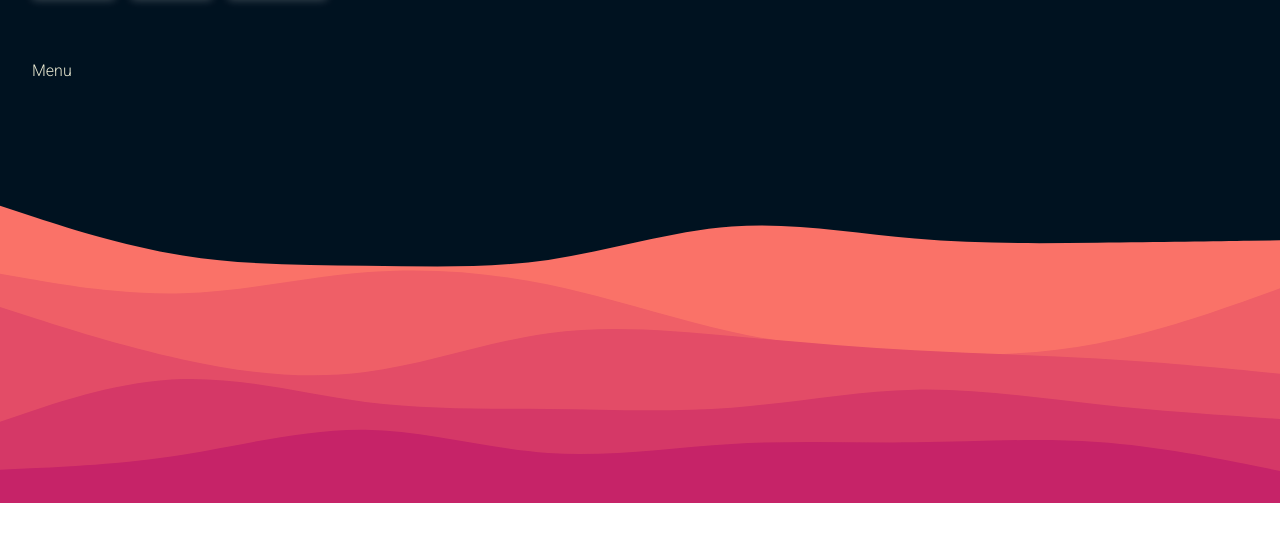
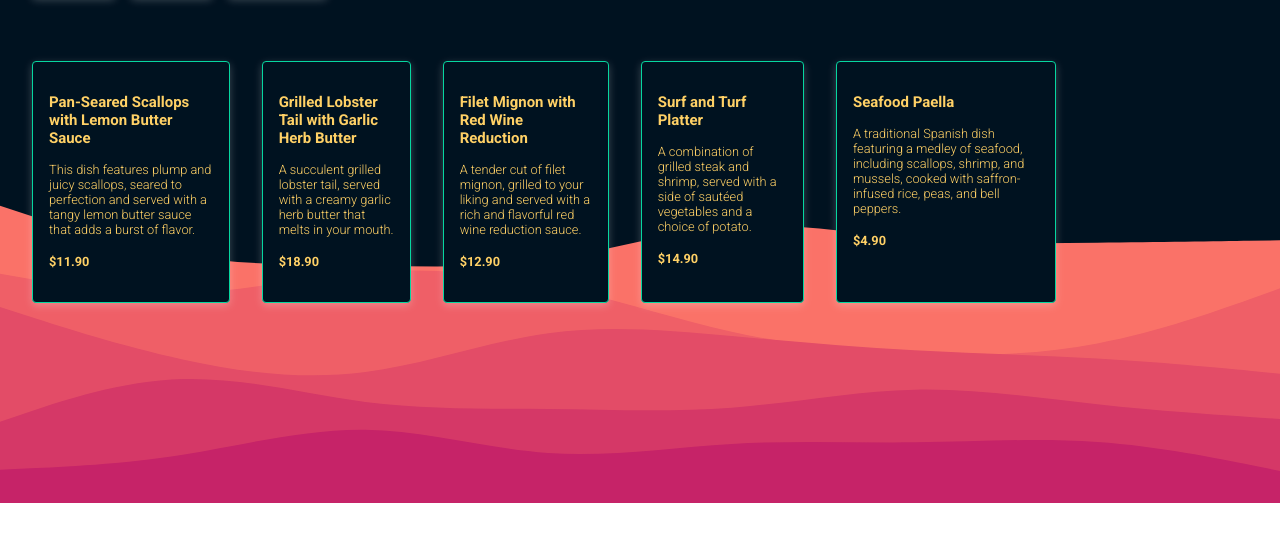
Before and after one commit to majkulmajkul/odin-restaurant, a website built with webpack: page dist/index.html in a window 1280 px wide. Both pictures are taken after a click on the button "Menu". Shown: the part 217-758 px from the top of the page. Built offline with nearby package versions, Linux system fonts and the light colour scheme.

Commit message:
Menu page ready

```diff
--- /dev/null
+++ b/src/renderDish.js
@@ -0,0 +1,19 @@
+export default function renderDish(dishObject) {
+  const dishCard = document.createElement("div");
+  dishCard.className = "dish-card";
+
+  const dishCardTitle = document.createElement("h3");
+  dishCardTitle.textContent = dishObject.name;
+
+  const dishCardText = document.createElement("p");
+  dishCardText.textContent = dishObject.description;
+
+  const dishCardPrice = document.createElement("h4");
+  dishCardPrice.textContent = dishObject.price;
+
+  dishCard.appendChild(dishCardTitle);
+  dishCard.appendChild(dishCardText);
+  dishCard.appendChild(dishCardPrice);
+
+  return dishCard;
+}
--- a/src/renderMenu.js
+++ b/src/renderMenu.js
@@ -1,18 +1,50 @@
 import { makeButtonsGenericExcept } from "./helperFunctions";
+import renderDish from "./renderDish";
 
 export default function renderMenu() {
   makeButtonsGenericExcept("#menu-button");
+  const dishes = [
+    {
+      name: "Pan-Seared Scallops with Lemon Butter Sauce",
+      description:
+        "This dish features plump and juicy scallops, seared to perfection and served with a tangy lemon butter sauce that adds a burst of flavor.",
+      price: "$11.90",
+    },
+    {
+      name: "Grilled Lobster Tail with Garlic Herb Butter",
+      description:
+        "A succulent grilled lobster tail, served with a creamy garlic herb butter that melts in your mouth.",
+      price: "$18.90",
+    },
+    {
+      name: "Filet Mignon with Red Wine Reduction",
+      description:
+        "A tender cut of filet mignon, grilled to your liking and served with a rich and flavorful red wine reduction sauce.",
+      price: "$12.90",
+    },
+    {
+      name: "Surf and Turf Platter",
+      description:
+        "A combination of grilled steak and shrimp, served with a side of sautéed vegetables and a choice of potato.",
+      price: "$14.90",
+    },
+    {
+      name: "Seafood Paella",
+      description:
+        "A traditional Spanish dish featuring a medley of seafood, including scallops, shrimp, and mussels, cooked with saffron-infused rice, peas, and bell peppers.",
+      price: "$4.90",
+    },
+  ];
+
   const currentMenuContent = document.querySelector(".current-menu-content");
   currentMenuContent.innerHTML = "";
-  currentMenuContent.textContent = "Menu";
+  const dishContainer = document.createElement("div");
+  dishContainer.className = "dish-container";
+
+  for (const dish of dishes) {
+    const thisDish = renderDish(dish);
+    dishContainer.appendChild(thisDish);
+  }
+
+  currentMenuContent.appendChild(dishContainer);
 }
-
-// "Pan-Seared Scallops with Lemon Butter Sauce" - This dish features plump and juicy scallops, seared to perfection and served with a tangy lemon butter sauce that adds a burst of flavor.
-
-// "Grilled Lobster Tail with Garlic Herb Butter" - A succulent grilled lobster tail, served with a creamy garlic herb butter that melts in your mouth.
-
-// "Filet Mignon with Red Wine Reduction" - A tender cut of filet mignon, grilled to your liking and served with a rich and flavorful red wine reduction sauce.
-
-// "Surf and Turf Platter" - A combination of grilled steak and shrimp, served with a side of sautéed vegetables and a choice of potato.
-
-// "Seafood Paella" - A traditional Spanish dish featuring a medley of seafood, including scallops, shrimp, and mussels, cooked with saffron-infused rice, peas, and bell peppers.
--- a/src/style.css
+++ b/src/style.css
@@ -71,7 +71,7 @@ h1{
     gap: 2rem;
 }
 
-.customer-review{
+.customer-review, .dish-card{
     border: 0.0625rem solid var(--color6);
     border-radius: 0.25rem;
     padding: 1rem;
@@ -83,6 +83,12 @@ h1{
 
 }
 
-.customer-review:hover{
+.customer-review:hover, .dish-card:hover{
     transform: scale(1.05)
 }
+
+.dish-container{
+    display: flex;
+    gap: 2rem;
+
+}
```
